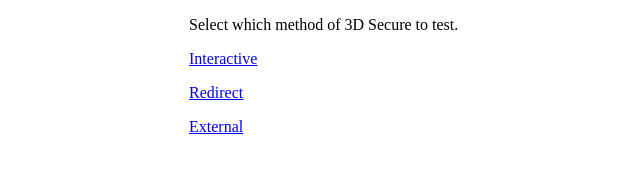
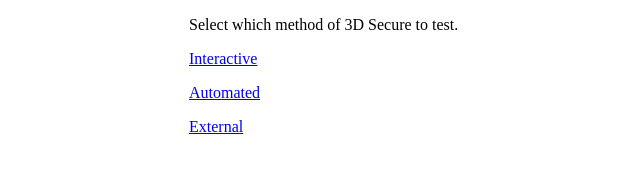
Before and after one commit to intergiro/merchant-integration-example, a plain HTML site: page index.html in a window 1280 px wide. Shown: the full height of the page, 51-691 px from the left. Drawn offline with Linux system fonts and the light colour scheme.

Commit message:
Changed name from redirect to automated

```diff
--- a/index.html
+++ b/index.html
@@ -12,7 +12,7 @@
 <body style="width: 100%; max-width: 50em; margin-left: auto; margin-right: auto;">
 	<p>Select which method of 3D Secure to test.</p>
 	<p><a href="./interactive.html">Interactive</a></p>
-	<p><a href="./redirect.html">Redirect</a></p>
+	<p><a href="./automated.html">Automated</a></p>
 	<p><a href="./external.html">External</a></p>
 </body>
 
```
Also changed, not shown: automated.html (renamed from redirect.html).
